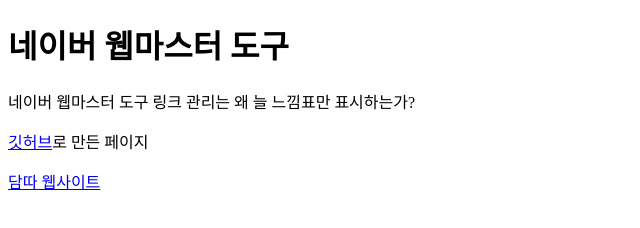
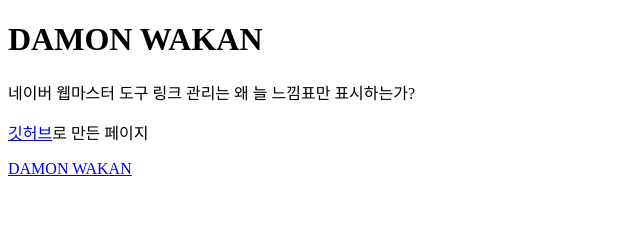
Before and after one commit to jeycons/damonwakan.github.io, a plain HTML site: page index.html in a window 1280 px wide. Shown: the whole page, without its empty margins (0-640 px from the left). Drawn offline with Linux system fonts and the light colour scheme.

Commit message:
Update index.html

```diff
--- a/index.html
+++ b/index.html
@@ -1,14 +1,13 @@
 <!DOCTYPE html>
 <html>
   <head>
-    <meta name="naver-site-verification" content="2503a70986a7eba9e7457277d065bc9455f1aa94" />
-    <link rel="canonical" href="https://damtta.github.io">
-    <title>담따</title>
+    <title>DAMON WAKAN</title>
+        <link rel="canonical" href="https://damonwakan.github.io">
   </head>
 <body>
-<h1>네이버 웹마스터 도구</h1>
+<h1>DAMON WAKAN</h1>
 <p>네이버 웹마스터 도구 링크 관리는 왜 늘 느낌표만 표시하는가?</p>
 <p><a href="https://github.com/" rel="nofollow" target="_blank">깃허브</a>로 만든 페이지</p>
-<p><a href="/">담따 웹사이트</a></p>
+<p><a href="#">DAMON WAKAN</a></p>
 </body>
 </html>
```
